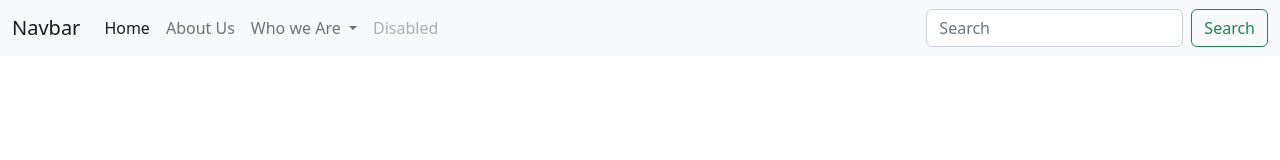
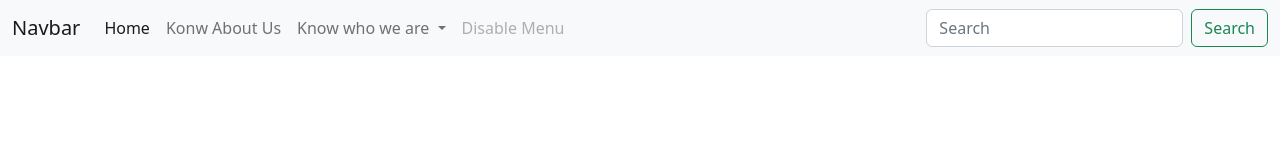
Before and after one commit to meet2ravipatel/SampleProject, a plain HTML site: page index.html in a window 1280 px wide. Drawn offline with nearby package versions, Linux system fonts and the light colour scheme.

Commit message:
menu changes

```diff
--- a/index.html
+++ b/index.html
@@ -21,11 +21,11 @@
                 <a class="nav-link active" aria-current="page" href="#">Home</a>
               </li>
               <li class="nav-item">
-                <a class="nav-link" href="#">About Us</a>
+                <a class="nav-link" href="#">Konw About Us</a>
               </li>
               <li class="nav-item dropdown">
                 <a class="nav-link dropdown-toggle" href="#" id="navbarDropdown" role="button" data-bs-toggle="dropdown" aria-expanded="false">
-                  Who we Are
+                  Know who we are
                 </a>
                 <ul class="dropdown-menu" aria-labelledby="navbarDropdown">
                   <li><a class="dropdown-item" href="#">Roles</a></li>
@@ -35,7 +35,7 @@
                 </ul>
               </li>
               <li class="nav-item">
-                <a class="nav-link disabled">Disabled</a>
+                <a class="nav-link disabled">Disable Menu</a>
               </li>
             </ul>
             <form class="d-flex" role="search">
```
